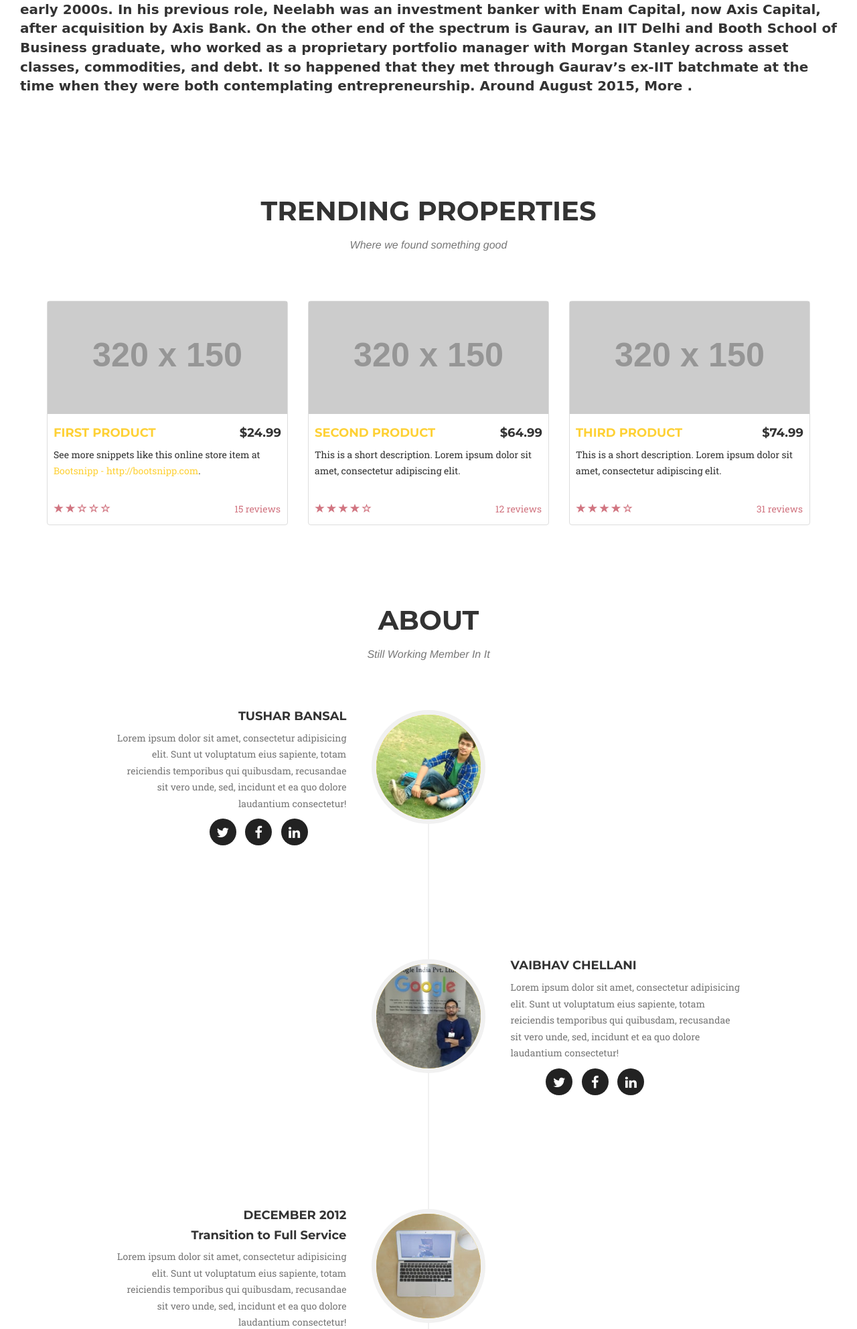
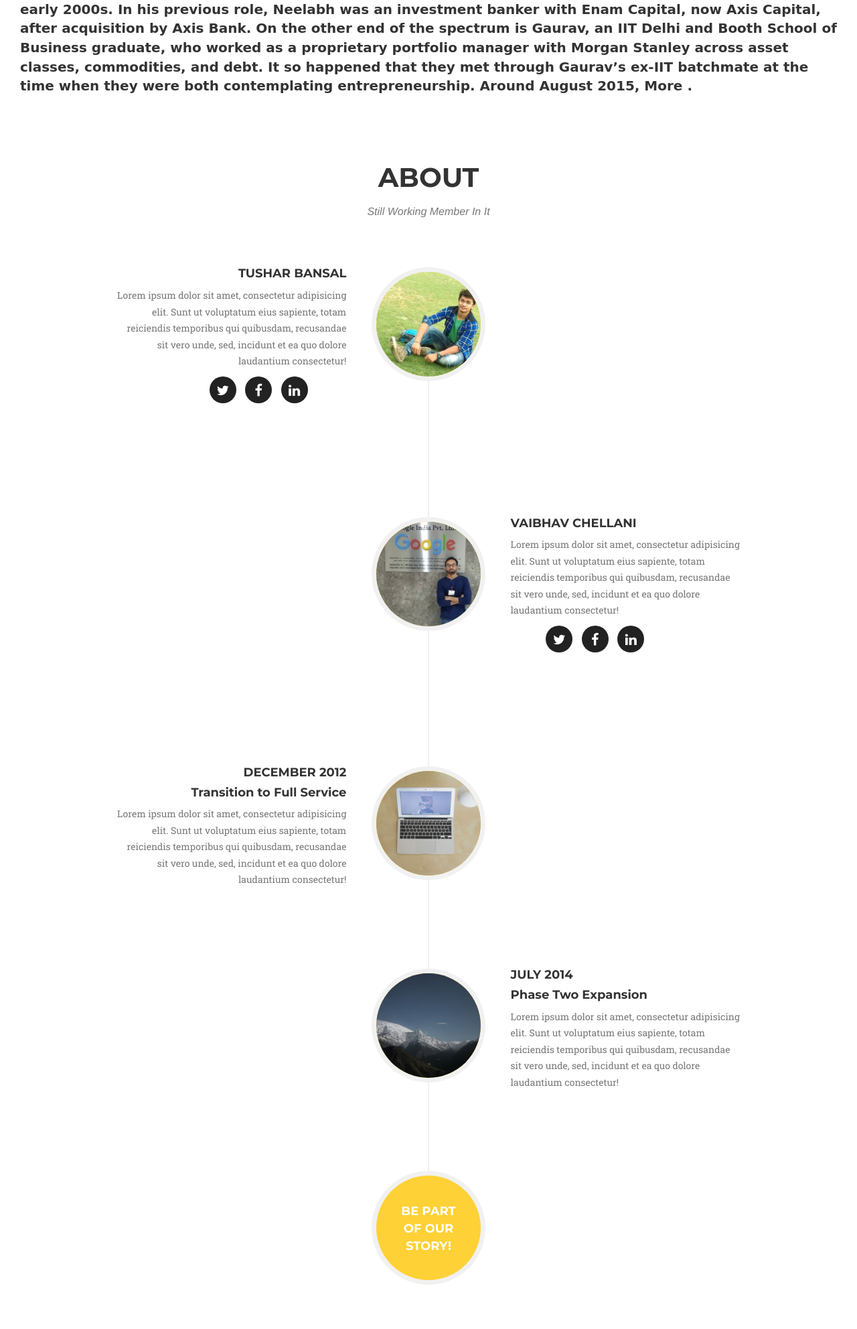
Before and after one commit to anonymous043044/getaroof, a CodeIgniter app: page /getaroof/index.php/Test in a window 1280 px wide. Shown: the part 873-2857 px from the top of the page at 67% size. Run offline with CodeIgniter, Linux system fonts and the light colour scheme; grey boxes labelled with a size stand in for pictures from a placeholder-image service; some libraries are stand-ins or nearby versions; some web fonts are replaced.

Commit message:
changes done

```diff
--- a/application/controllers/Property.php
+++ b/application/controllers/Property.php
@@ -19,7 +19,7 @@
 
 			$id = filter_var($_SERVER['PHP_SELF'], FILTER_SANITIZE_NUMBER_INT);
 			//$a=$this->Search_model->getpropertydetails($id);
-			$data = file_get_contents('http://localhost/startup/index.php/property/propertydetails?property_id='.$id);
+			$data = file_get_contents('http://localhost/getaroof/index.php/property/propertydetails?property_id='.$id);
 			$result=json_decode($data);
 			//echo $result['data'];
 			echo $result->data->food ;
--- a/application/views/aboutiframe.php
+++ b/application/views/aboutiframe.php
@@ -169,7 +169,7 @@ form .row:first-child .form-item{border-top:1px solid #fff;}
         </div>
 
     <!-- Services Section -->
-    <section id="services" style="padding-bottom: 0px;">
+    <!-- <section id="services" style="padding-bottom: 0px;">
         <div class="container">
             <div class="row">
                 <div class="col-lg-12 text-center">
@@ -179,76 +179,8 @@ form .row:first-child .form-item{border-top:1px solid #fff;}
             </div>
 
 
-                <div class="row">
-
-                    <div class="col-sm-4 col-lg-4 col-md-4">
-                        <div class="thumbnail">
-                            <img src="http://placehold.it/320x150" alt="">
-                            <div class="caption">
-                                <h4 class="pull-right">$24.99</h4>
-                                <h4><a href="#">First Product</a>
-                                </h4>
-                                <p>See more snippets like this online store item at <a target="_blank" href="http://www.bootsnipp.com">Bootsnipp - http://bootsnipp.com</a>.</p>
-                            </div>
-                            <div class="ratings">
-                                <p class="pull-right">15 reviews</p>
-                                <p>
-                                    <span class="glyphicon glyphicon-star"></span>
-                                    <span class="glyphicon glyphicon-star"></span>
-                                    <span class="glyphicon glyphicon-star-empty"></span>
-                                    <span class="glyphicon glyphicon-star-empty"></span>
-                                    <span class="glyphicon glyphicon-star-empty"></span>
-                                </p>
-                            </div>
-                        </div>
-                    </div>
-
-                    <div class="col-sm-4 col-lg-4 col-md-4">
-                        <div class="thumbnail">
-                            <img src="http://placehold.it/320x150" alt="">
-                            <div class="caption">
-                                <h4 class="pull-right">$64.99</h4>
-                                <h4><a href="#">Second Product</a>
-                                </h4>
-                                <p>This is a short description. Lorem ipsum dolor sit amet, consectetur adipiscing elit.</p>
-                            </div>
-                            <div class="ratings">
-                                <p class="pull-right">12 reviews</p>
-                                <p>
-                                    <span class="glyphicon glyphicon-star"></span>
-                                    <span class="glyphicon glyphicon-star"></span>
-                                    <span class="glyphicon glyphicon-star"></span>
-                                    <span class="glyphicon glyphicon-star"></span>
-                                    <span class="glyphicon glyphicon-star-empty"></span>
-                                </p>
-                            </div>
-                        </div>
-                    </div>
-
-                    <div class="col-sm-4 col-lg-4 col-md-4">
-                        <div class="thumbnail">
-                            <img src="http://placehold.it/320x150" alt="">
-                            <div class="caption">
-                                <h4 class="pull-right">$74.99</h4>
-                                <h4><a href="#">Third Product</a>
-                                </h4>
-                                <p>This is a short description. Lorem ipsum dolor sit amet, consectetur adipiscing elit.</p>
-                            </div>
-                            <div class="ratings">
-                                <p class="pull-right">31 reviews</p>
-                                <p>
-                                    <span class="glyphicon glyphicon-star"></span>
-                                    <span class="glyphicon glyphicon-star"></span>
-                                    <span class="glyphicon glyphicon-star"></span>
-                                    <span class="glyphicon glyphicon-star"></span>
-                                    <span class="glyphicon glyphicon-star-empty"></span>
-                                </p>
-                            </div>
-                        </div>
-                    </div>
-                </div>
            </div>
-    </section>
+    </section> -->
 
 
 
@@ -372,9 +304,9 @@ form .row:first-child .form-item{border-top:1px solid #fff;}
             <div class="row">
                 <div class="col-sm-4">
                     <div class="team-member">
-                        <img src="<?=base_url()?>images/team/1.jpg" class="img-responsive img-circle" alt="">
-                        <h4>Kay Garland</h4>
-                        <p class="text-muted">Lead Designer</p>
+                        <img src="<?=base_url()?>images/tusharb.jpg" class="img-responsive img-circle" alt="">
+                        <h4>Tushar</h4>
+                        <p class="text-muted">-</p>
                         <ul class="list-inline social-buttons">
                             <li><a href="#"><i class="fa fa-twitter"></i></a>
                             </li>
@@ -387,9 +319,9 @@ form .row:first-child .form-item{border-top:1px solid #fff;}
                 </div>
                 <div class="col-sm-4">
                     <div class="team-member">
-                        <img src="<?=base_url()?>images/team/2.jpg" class="img-responsive img-circle" alt="">
-                        <h4>Larry Parker</h4>
-                        <p class="text-muted">Lead Marketer</p>
+                        <img src="<?=base_url()?>images/vaibhav.jpg" class="img-responsive img-circle" alt="">
+                        <h4>Vibhav</h4>
+                        <p class="text-muted">-</p>
                         <ul class="list-inline social-buttons">
                             <li><a href="#"><i class="fa fa-twitter"></i></a>
                             </li>
@@ -402,9 +334,9 @@ form .row:first-child .form-item{border-top:1px solid #fff;}
                 </div>
                 <div class="col-sm-4">
                     <div class="team-member">
-                        <img src="<?=base_url()?>images/team/3.jpg" class="img-responsive img-circle" alt="">
-                        <h4>Diana Pertersen</h4>
-                        <p class="text-muted">Lead Developer</p>
+                        <img src="<?=base_url()?>images/three.jpg" class="img-responsive img-circle" alt="">
+                        <h4>Diana </h4>
+                        <p class="text-muted">- </p>
                         <ul class="list-inline social-buttons">
                             <li><a href="#"><i class="fa fa-twitter"></i></a>
                             </li>
```
Also changed, not shown: application/views/homepage.php (+13 -13 lines), application/views/property_detail.php (+21 -20 lines).
